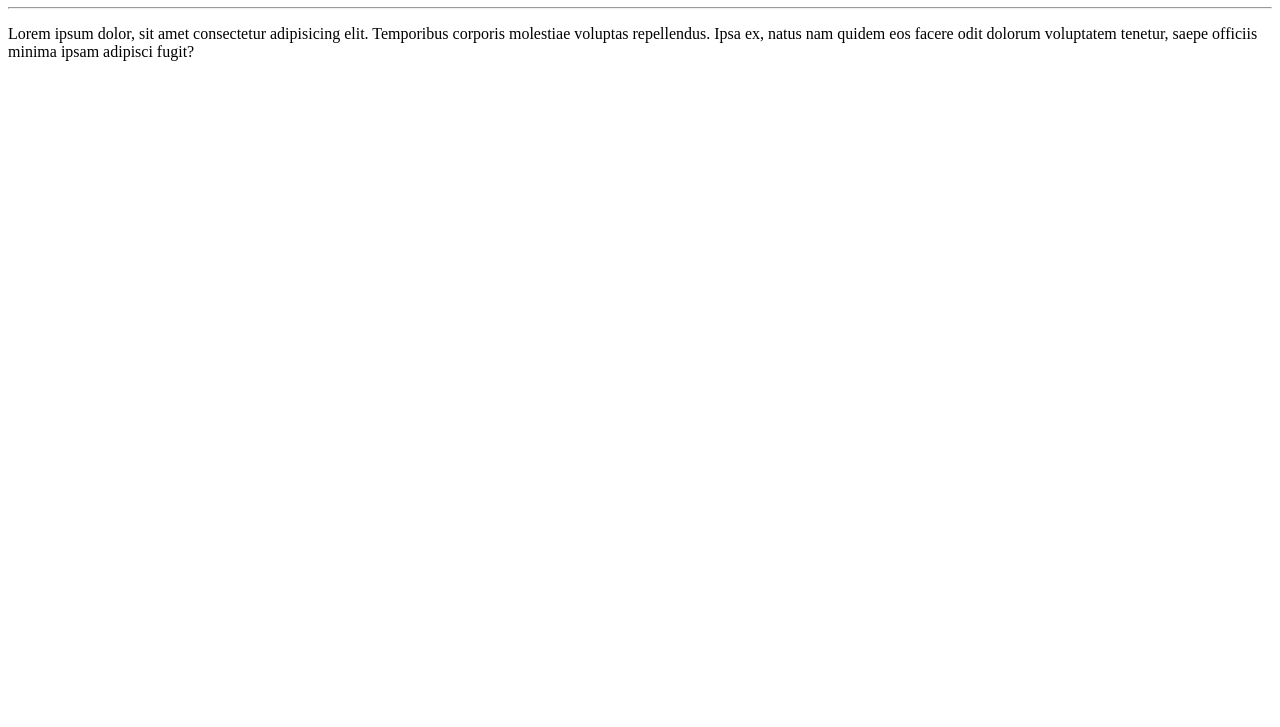
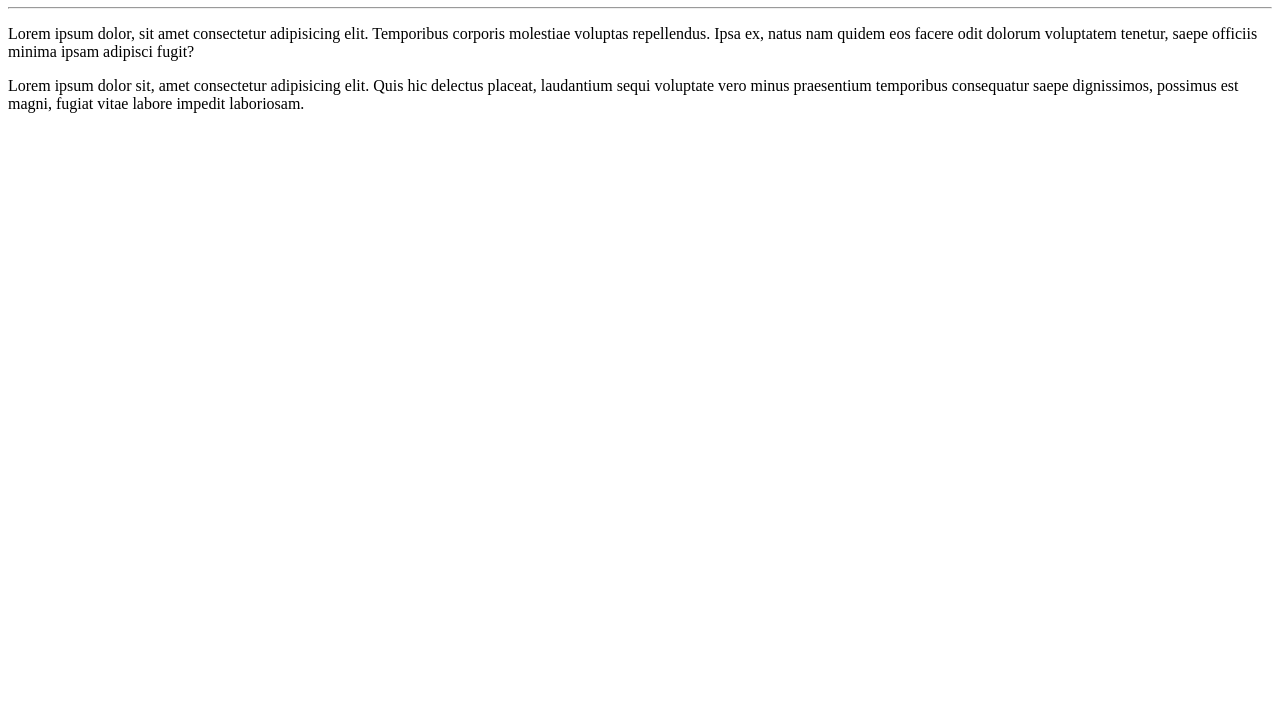
Before and after one commit to kanashiroooo/Ola-Mundo, a plain HTML site: page Site-exemplo/index.html in a window 1280 px wide. Shown: the part 73-800 px from the top of the page. Drawn offline with Linux system fonts and the light colour scheme.

Commit message:
Adicionei um parágrafo

```diff
--- a/Site-exemplo/index.html
+++ b/Site-exemplo/index.html
@@ -9,5 +9,6 @@
     <h1>Olá, Mundo!</h1>
     <hr>
     <p>Lorem ipsum dolor, sit amet consectetur adipisicing elit. Temporibus corporis molestiae voluptas repellendus. Ipsa ex, natus nam quidem eos facere odit dolorum voluptatem tenetur, saepe officiis minima ipsam adipisci fugit?</p>
+    <p>Lorem ipsum dolor sit, amet consectetur adipisicing elit. Quis hic delectus placeat, laudantium sequi voluptate vero minus praesentium temporibus consequatur saepe dignissimos, possimus est magni, fugiat vitae labore impedit laboriosam.</p>
 </body>
 </html>
```
